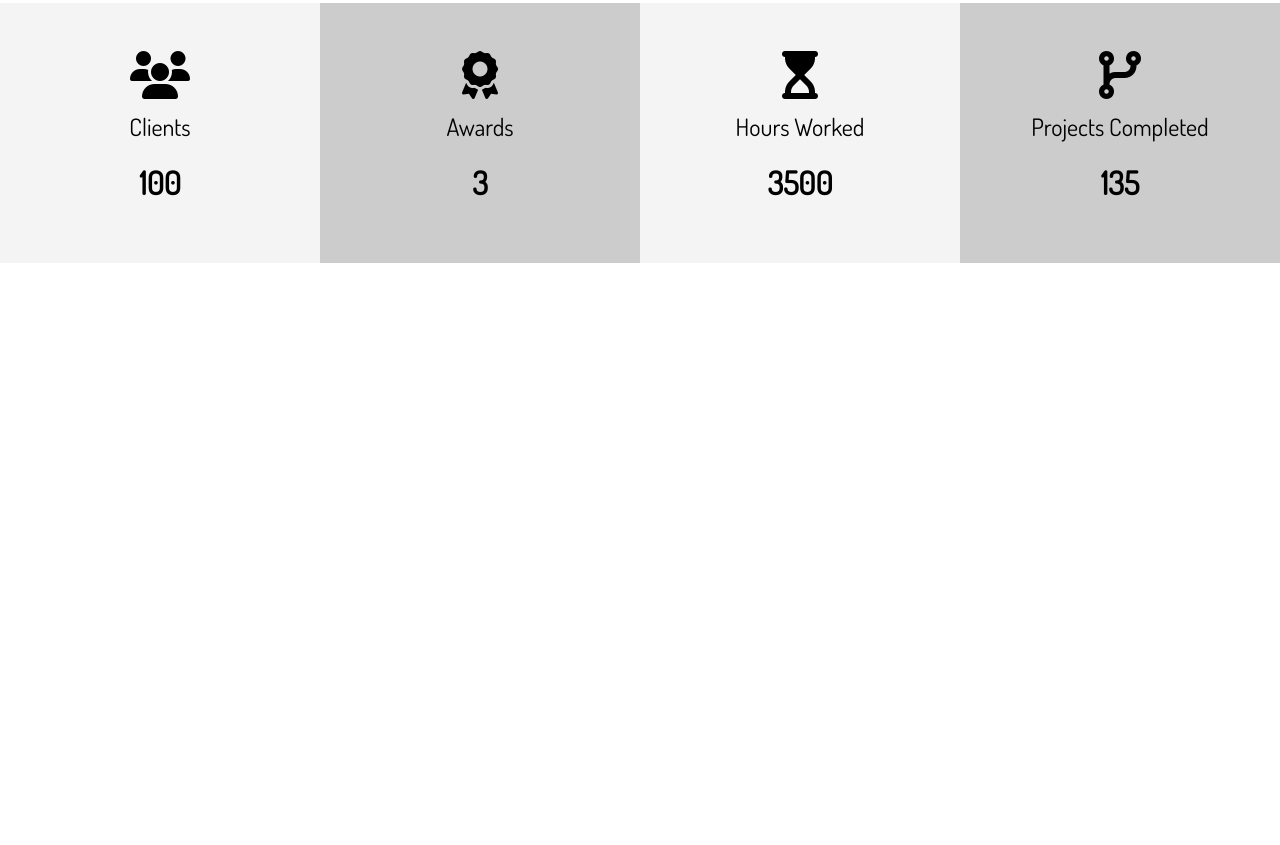
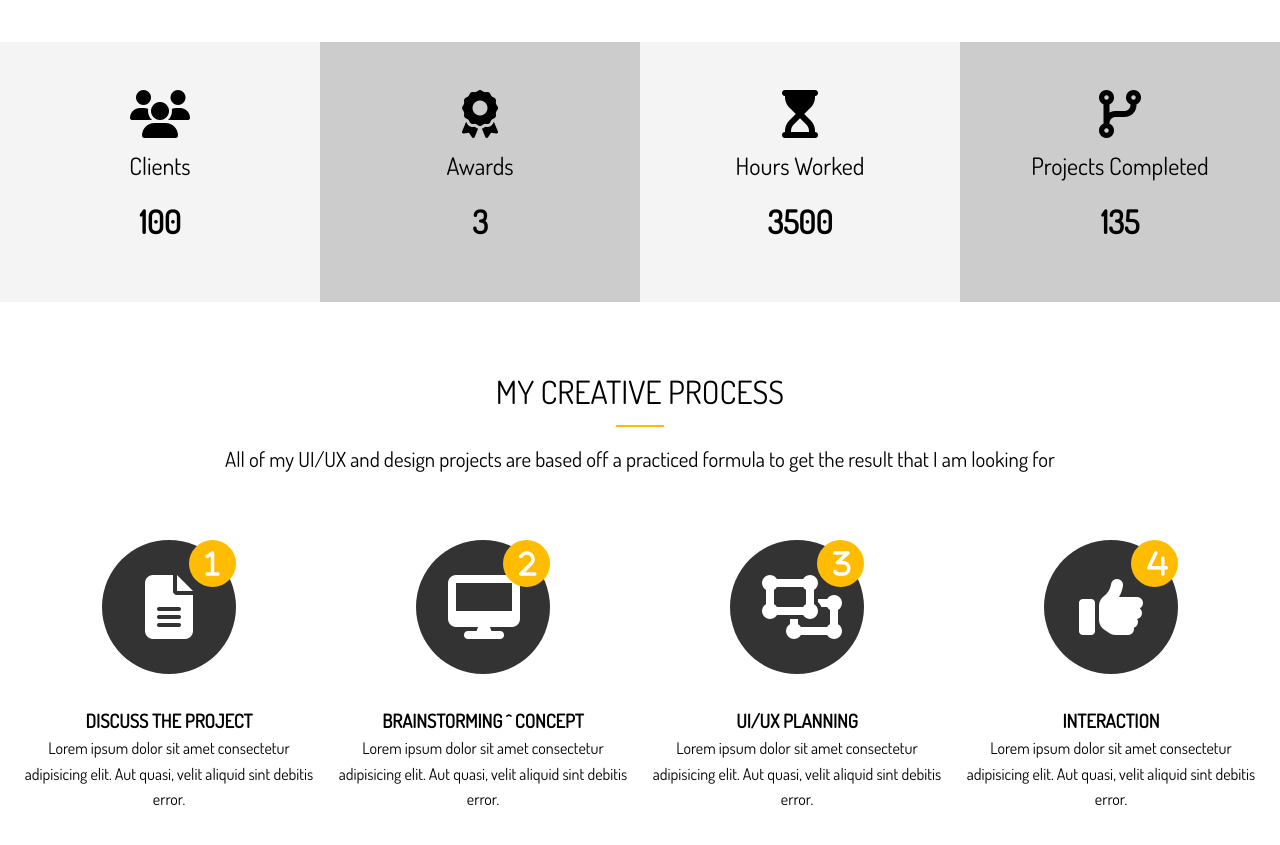
Before and after one commit to aka2029/Portfolio_Website, a website: page dist/index.html in a window 1280 px wide. Shown: the part 1158-2003 px from the top of the page. Before the commit the page ends 1453 px from the top, so only its background shows below. Drawn offline with Linux system fonts and the light colour scheme.

Commit message:
new commit

```diff
--- a/scss/_utilities.scss
+++ b/scss/_utilities.scss
@@ -83,3 +83,20 @@ input[class^="btn-"]:hover {
     margin: 4rem 0;
   }
 }
+
+.section-title {
+  font-size: 2rem;
+  display: block;
+  padding-bottom: 0.5rem;
+  text-align: center;
+  font-weight: 100;
+  text-transform: uppercase;
+}
+
+.bottom-line {
+  height: 2px;
+  width: 3rem;
+  background: $main-color;
+  display: block;
+  margin: 0 auto 1rem auto;
+}
--- a/scss/main.scss
+++ b/scss/main.scss
@@ -142,4 +142,43 @@ img {
       }
     }
   }
+
+  // Home Section C
+  &-c {
+    .process {
+      display: grid;
+      grid-template-columns: repeat(4, 1fr);
+      grid-gap: 1.5rem;
+      text-align: center;
+
+      // process-step
+      &-step {
+        position: absolute;
+        top: 0;
+        right: 0;
+        font-size: 28px;
+        background: $main-color;
+        border-radius: 50%;
+        height: 15px;
+        width: 15px;
+        line-height: 15px;
+        padding: 1rem;
+        transition: all 1s;
+      }
+
+      // Process-icon
+      &-icon {
+        border-radius: 50%;
+        background: $dark-color;
+        color: #fff;
+        padding: 2rem;
+        width: 70px;
+        height: 70px;
+        line-height: 70px;
+        text-align: center;
+        position: relative;
+        transition: all 1s;
+      }
+    }
+  }
 }
```
Also changed, not shown: dist/css/main.css, dist/index.html.
